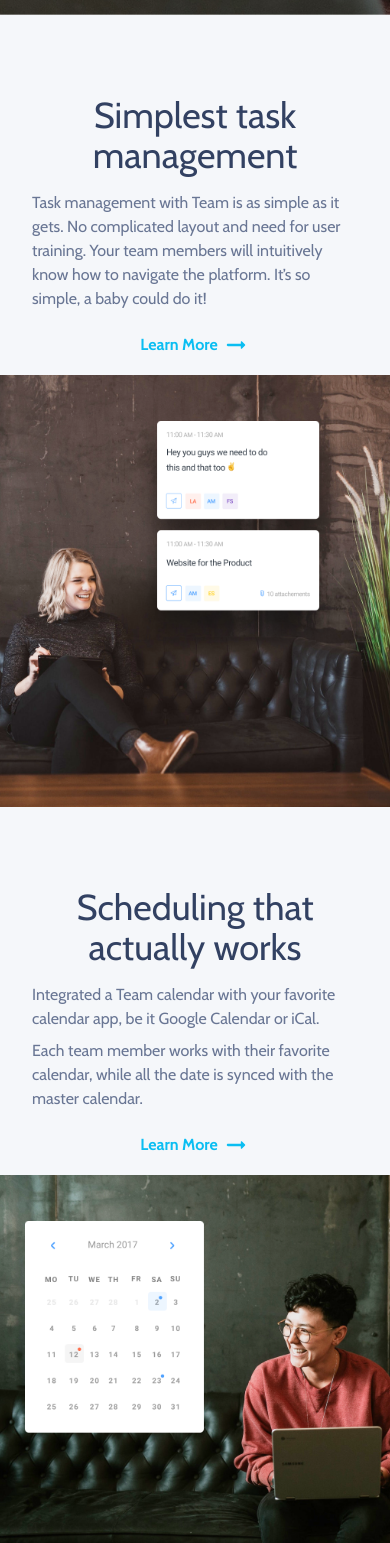
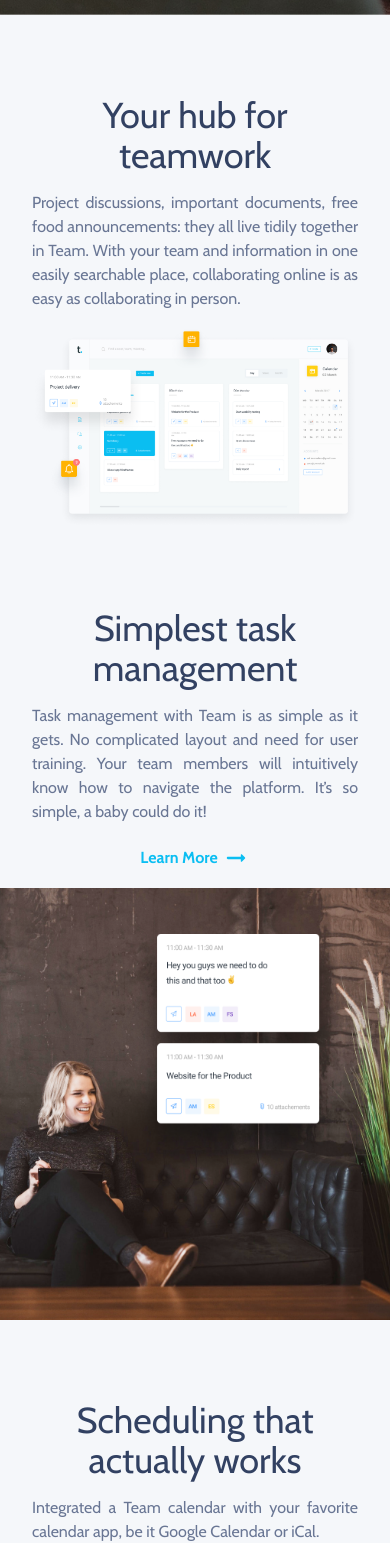
Before and after one commit to PurpleTurtl04/Team-App, a React (Vite) app in the folder team-app/: page / in a window 390 px wide. Shown: the part 829-2372 px from the top of the page. Built offline with nearby package versions, Linux system fonts and the light colour scheme.

Commit message:
Started adjustments to Hub Section two column layout

```diff
--- a/team-app/src/components/HubSection.jsx
+++ b/team-app/src/components/HubSection.jsx
@@ -1,40 +1,68 @@
+import dashboardImage from '../assets/dashboard-section-img.png';
+
 function HubSection() {
     return (
-        <div className='3xl:container 3xl:mx-auto flex flex-col gap-6 overflow-hidden lg:flex-row lg:items-center lg:justify-between lg:gap-12'>
-            <div className='container mx-auto flex flex-col items-center justify-center md:max-w-100 lg:w-1/2'>
-                <h2 className='text-teamapp-darkblue mb-4 text-center text-4xl md:text-5xl lg:max-w-md lg:text-left lg:text-6xl/18'>
-                    <span className='lg:-ml-1'>Your</span> hub for teamwork
-                </h2>
-                <div className='flex flex-col items-center lg:items-start lg:pl-2'>
-                    <p className='text-teamapp-grey max-w-82 md:max-w-100'>
+        <div class='container mx-auto mb-20 flex flex-col gap-4 md:mb-35 lg:flex-row'>
+            {/* Column 1 Content */}
+            <div class='flex flex-1 flex-col items-center justify-center px-8'>
+                <div className='flex flex-col items-center lg:items-start'>
+                    <h2 class='text-teamapp-darkblue mb-4 max-w-xs text-center text-4xl md:max-w-md md:text-left lg:text-5xl/15'>
+                        <span className='lg:-ml-1'>Your</span> hub for teamwork
+                    </h2>
+                    <p className='text-teamapp-grey max-w-88 text-justify lg:text-left'>
                         Project discussions, important documents, free food
                         announcements: they all live tidily together in Team.
                         With your team and information in one easily searchable
                         place, collaborating online is as easy as collaborating
                         in person.
                     </p>
-                    <a
-                        href='#'
-                        className='text-teamapp-blue mt-4 flex items-center gap-1 font-bold'
-                    >
-                        Learn More{' '}
-                        <span>
-                            <img
-                                src='src/assets/arrow_right.svg'
-                                alt='blue arrow'
-                            />
-                        </span>
-                    </a>
                 </div>
             </div>
-            <div className='lg:max-w-2/3'>
+
+            {/* Column 2 Content */}
+            <div class='flex flex-1 justify-center px-8 lg:translate-x-1/3'>
                 <img
-                    src='src/assets/dashboard-section-img.png'
-                    alt='Sample Team App Dashboard'
-                    className='lg:translate-x-1/3'
+                    src={dashboardImage}
+                    alt='sample app dashboard'
+                    className='lg:max-w-120'
                 />
             </div>
         </div>
+        // <div className='3xl:container 3xl:mx-auto flex flex-col gap-6 overflow-hidden lg:flex-row lg:items-center lg:justify-between lg:gap-12'>
+        //     <div className='container mx-auto flex flex-col items-center justify-center md:max-w-100 lg:w-1/2'>
+        //         <h2 className='text-teamapp-darkblue mb-4 text-center text-4xl md:text-5xl lg:max-w-md lg:text-left lg:text-6xl/18'>
+        //             <span className='lg:-ml-1'>Your</span> hub for teamwork
+        //         </h2>
+        //         <div className='flex flex-col items-center lg:items-start lg:pl-2'>
+        //             <p className='text-teamapp-grey max-w-82 md:max-w-100'>
+        //                 Project discussions, important documents, free food
+        //                 announcements: they all live tidily together in Team.
+        //                 With your team and information in one easily searchable
+        //                 place, collaborating online is as easy as collaborating
+        //                 in person.
+        //             </p>
+        //             <a
+        //                 href='#'
+        //                 className='text-teamapp-blue mt-4 flex items-center gap-1 font-bold'
+        //             >
+        //                 Learn More{' '}
+        //                 <span>
+        //                     <img
+        //                         src='src/assets/arrow_right.svg'
+        //                         alt='blue arrow'
+        //                     />
+        //                 </span>
+        //             </a>
+        //         </div>
+        //     </div>
+        //     <div className='lg:max-w-2/3'>
+        //         <img
+        //             src='src/assets/dashboard-section-img.png'
+        //             alt='Sample Team App Dashboard'
+        //             className='lg:translate-x-1/3'
+        //         />
+        //     </div>
+        // </div>
     );
 }
 
--- a/team-app/src/components/MainAppContent.jsx
+++ b/team-app/src/components/MainAppContent.jsx
@@ -6,7 +6,7 @@ import TestSection from './TestSection';
 function MainAppContent() {
     return (
         <section className='mt-20'>
-            {/* <HubSection /> */}
+            <HubSection />
             <TaskSection />
             <ScheduleSection />
         </section>
--- a/team-app/src/components/ScheduleSection.jsx
+++ b/team-app/src/components/ScheduleSection.jsx
@@ -6,15 +6,15 @@ function ScheduleSection() {
         <div class='container mx-auto mb-20 flex flex-col gap-4 md:mb-40 md:flex-row'>
             {/* Column 1 Content */}
             <div class='flex flex-1 flex-col items-center justify-center px-8'>
-                <div className='flex flex-col items-center md:items-start'>
+                <div className='flex flex-col items-center md:items-start md:text-left'>
                     <h2 class='text-teamapp-darkblue mb-4 max-w-xs text-center text-4xl md:max-w-md md:text-left lg:text-5xl/15'>
                         Scheduling that actually works
                     </h2>
-                    <p className='text-teamapp-grey max-w-105'>
+                    <p className='text-teamapp-grey max-w-105 text-justify md:text-left'>
                         Integrated a Team calendar with your favorite calendar
                         app, be it Google Calendar or iCal.
                     </p>
-                    <p className='text-teamapp-grey max-w-105 pt-2'>
+                    <p className='text-teamapp-grey max-w-105 pt-2 text-justify md:text-left'>
                         Each team member works with their favorite calendar,
                         while all the date is synced with the master calendar.
                     </p>
--- a/team-app/src/components/TaskSection.jsx
+++ b/team-app/src/components/TaskSection.jsx
@@ -19,7 +19,7 @@ function TaskSection() {
                     <h2 class='text-teamapp-darkblue mb-4 max-w-xs text-center text-4xl md:max-w-md md:text-left lg:text-5xl/15'>
                         Simplest task management
                     </h2>
-                    <p className='text-teamapp-grey max-w-105'>
+                    <p className='text-teamapp-grey max-w-105 text-justify md:text-left'>
                         Task management with Team is as simple as it gets. No
                         complicated layout and need for user training. Your team
                         members will intuitively know how to navigate the
```
